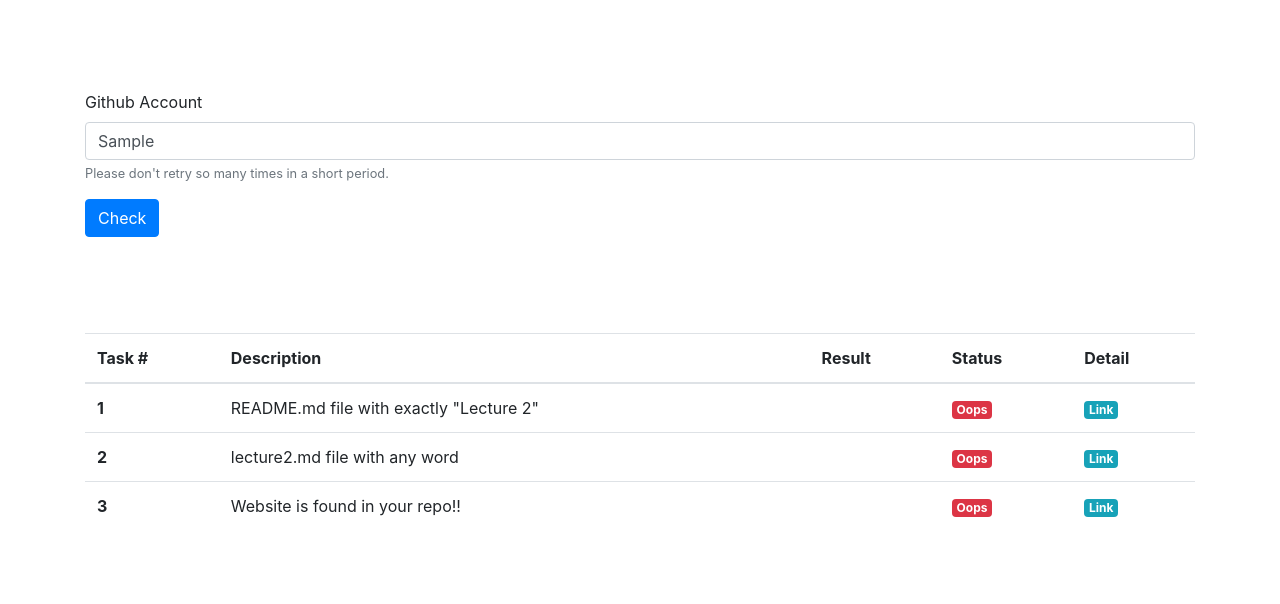
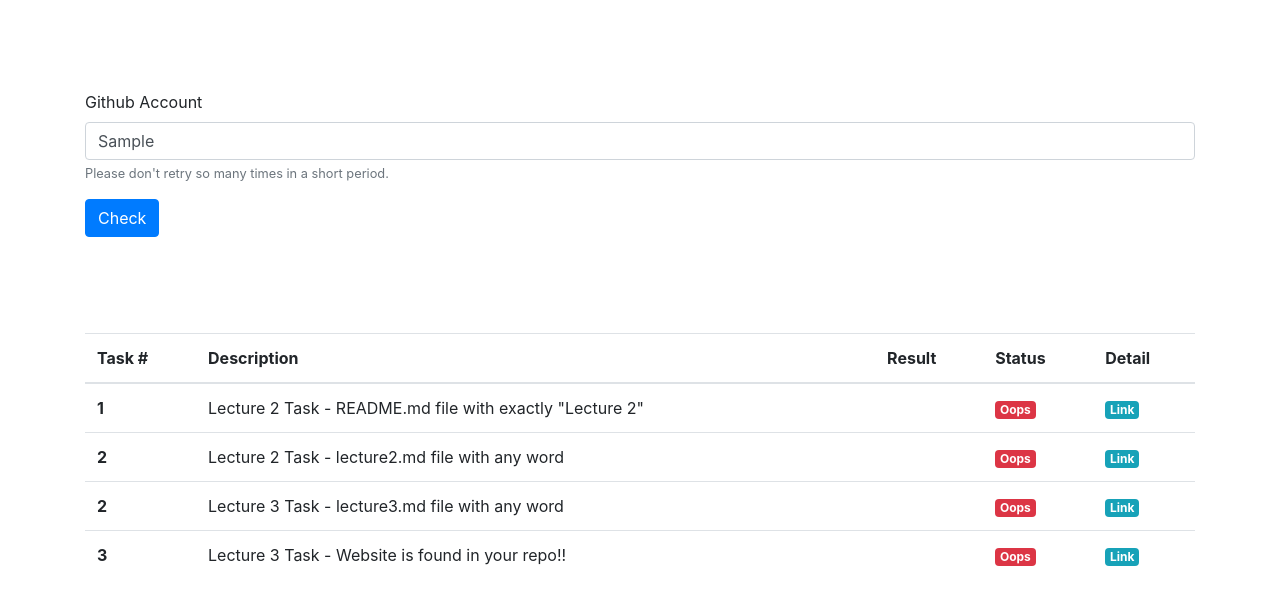
Before and after one commit to alextsoi/2019-polyu-sd3861-lecture3, a website: page index.html in a window 1280 px wide. Both pictures are taken after typing "Sample" into the empty fields and a click on the button "Check". Shown: the part 62-666 px from the top of the page. Drawn offline with nearby package versions, Linux system fonts and the light colour scheme; no server answers.

Commit message:
added lecture 3 checking

```diff
--- a/index.html
+++ b/index.html
@@ -52,21 +52,28 @@
                 <tbody>
                   <tr>
                     <th scope="row">1</th>
-                    <td>README.md file with exactly "Lecture 2"</td>
+                    <td>Lecture 2 Task - README.md file with exactly "Lecture 2"</td>
                     <td id="result1"></td>
                     <td id="result1_status"></td>
                     <td id="result1_detail"></td>
                   </tr>
                   <tr>
                     <th scope="row">2</th>
-                    <td>lecture2.md file with any word</td>
+                    <td>Lecture 2 Task - lecture2.md file with any word</td>
                     <td id="result2"></td>
                     <td id="result2_status"></td>
                     <td id="result2_detail"></td>
                   </tr>
                   <tr>
+                    <th scope="row">2</th>
+                    <td>Lecture 3 Task - lecture3.md file with any word</td>
+                    <td id="result4"></td>
+                    <td id="result4_status"></td>
+                    <td id="result4_detail"></td>
+                  </tr>
+                  <tr>
                     <th scope="row">3</th>
-                    <td>Website is found in your repo!!</td>
+                    <td>Lecture 3 Task - Website is found in your repo!!</td>
                     <td id="result3"></td>
                     <td id="result3_status"></td>
                     <td id="result3_detail"></td>
@@ -89,5 +96,6 @@
       crossorigin="anonymous"
     ></script>
     <script type="text/javascript" src="./js/index.js"></script>
+    <!-- Hidden comment -->
   </body>
 </html>
--- a/js/index.js
+++ b/js/index.js
@@ -1,7 +1,7 @@
 $(document).ready(function(){
     var ajaxLock = false;
     var taskCompleted = 0;
-    var desiredNumberOfTasks = 3;
+    var desiredNumberOfTasks = 4;
 
     var task1LinkPrefix = 'https://raw.githubusercontent.com/';
     var task1LinkSuffix = '/2019-polyu-sd3861-lecture2/master/README.md';
@@ -9,8 +9,12 @@ $(document).ready(function(){
     var task2LinkPrefix = 'https://raw.githubusercontent.com/';
     var task2LinkSuffix = '/2019-polyu-sd3861-lecture2/master/lecture2.md';
 
+
     var task3LinkPrefix = 'https://raw.githubusercontent.com/';
     var task3LinkSuffix = '/2019-polyu-sd3861-lecture2/master/docs/index.html';
+
+    var task4LinkPrefix = 'https://raw.githubusercontent.com/';
+    var task4LinkSuffix = '/2019-polyu-sd3861-lecture2/master/lecture3.md';
 
 
     function taskCompletedCheck(){
@@ -44,11 +48,14 @@ $(document).ready(function(){
         $('#result1_status').html('');
         $('#result1_detail').html('');
         $('#result2').text('');
-        $('#result1_status').html('');
+        $('#result2_status').html('');
         $('#result2_detail').html('');
         $('#result3').text('');
-        $('#result1_status').html('');
+        $('#result3_status').html('');
         $('#result3_detail').html('');
+        $('#result4').text('');
+        $('#result4_status').html('');
+        $('#result4_detail').html('');
 
         var task1Url = task1LinkPrefix + githubAccount + task1LinkSuffix;
         // Task 1
@@ -106,7 +113,7 @@ $(document).ready(function(){
         });
 
         var task3Url = task3LinkPrefix + githubAccount + task3LinkSuffix;
-        // Task 2
+        // Task 3
         $.ajax({
             method: 'GET',
             url: task3Url,
@@ -130,5 +137,31 @@ $(document).ready(function(){
                 $('#result3_detail').html('<a href="' + task3Url + '" target="_blank" class="badge badge-info">Link</a>');
             }
         });
+
+        // Task 4
+        var task4Url = task4LinkPrefix + githubAccount + task4LinkSuffix;
+        $.ajax({
+            method: 'GET',
+            url: task4Url,
+            success: function(data){
+                var textString = $.trim(data);
+                textString = textString.toLowerCase();
+
+                taskCompleted++;
+                taskCompletedCheck();
+                $('#result4').text(data);
+                $('#result4_status').html('<span class="badge badge-success">Success</span>');
+                $('#result4_detail').html('<a href="' + task4Url + '" target="_blank" class="badge badge-info">Link</a>');
+            },
+            error: function(response){
+                if(response.status == 404){
+                    $('#result4').text('Note: lecture3.md is not found.');
+                }
+                taskCompleted++;
+                taskCompletedCheck();
+                $('#result4_status').html('<span class="badge badge-danger">Oops</span>');
+                $('#result4_detail').html('<a href="' + task4Url + '" target="_blank" class="badge badge-info">Link</a>');
+            }
+        });
     });
 });
```
Also changed, not shown: README.md.
